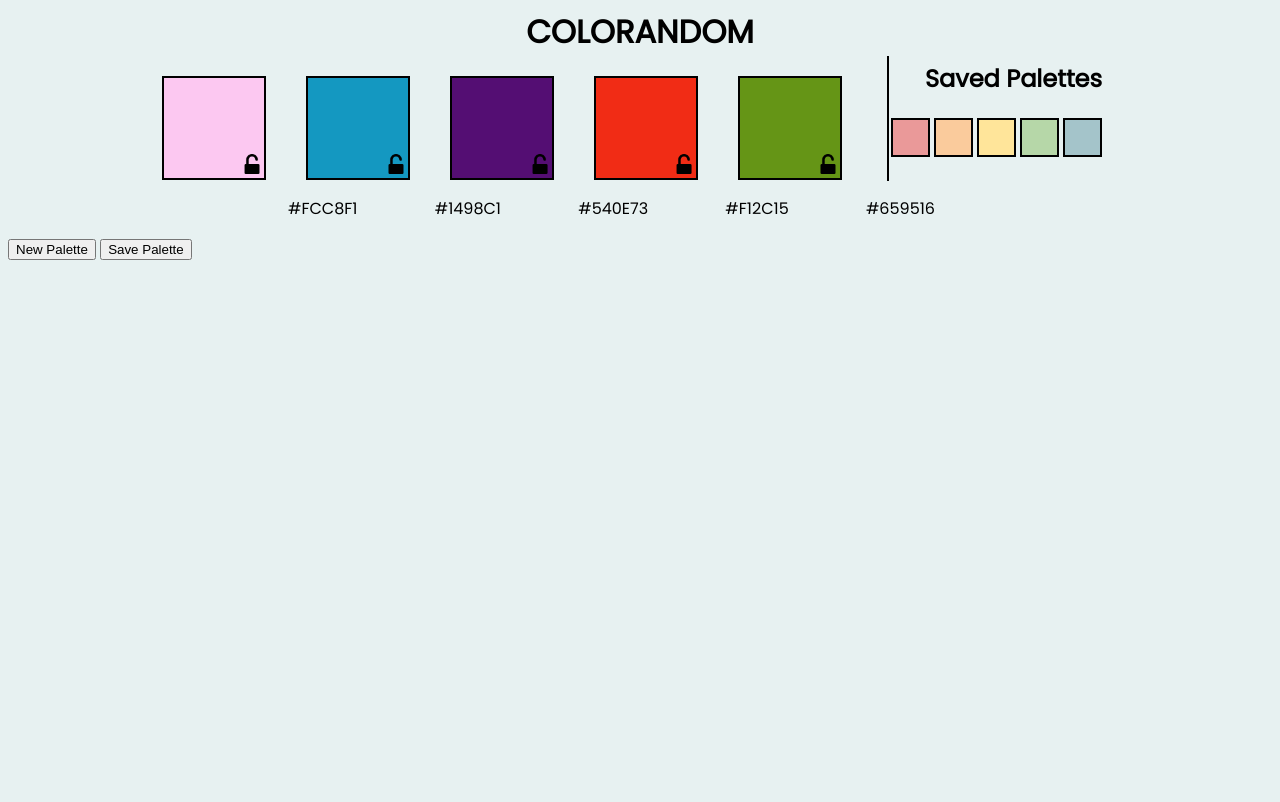
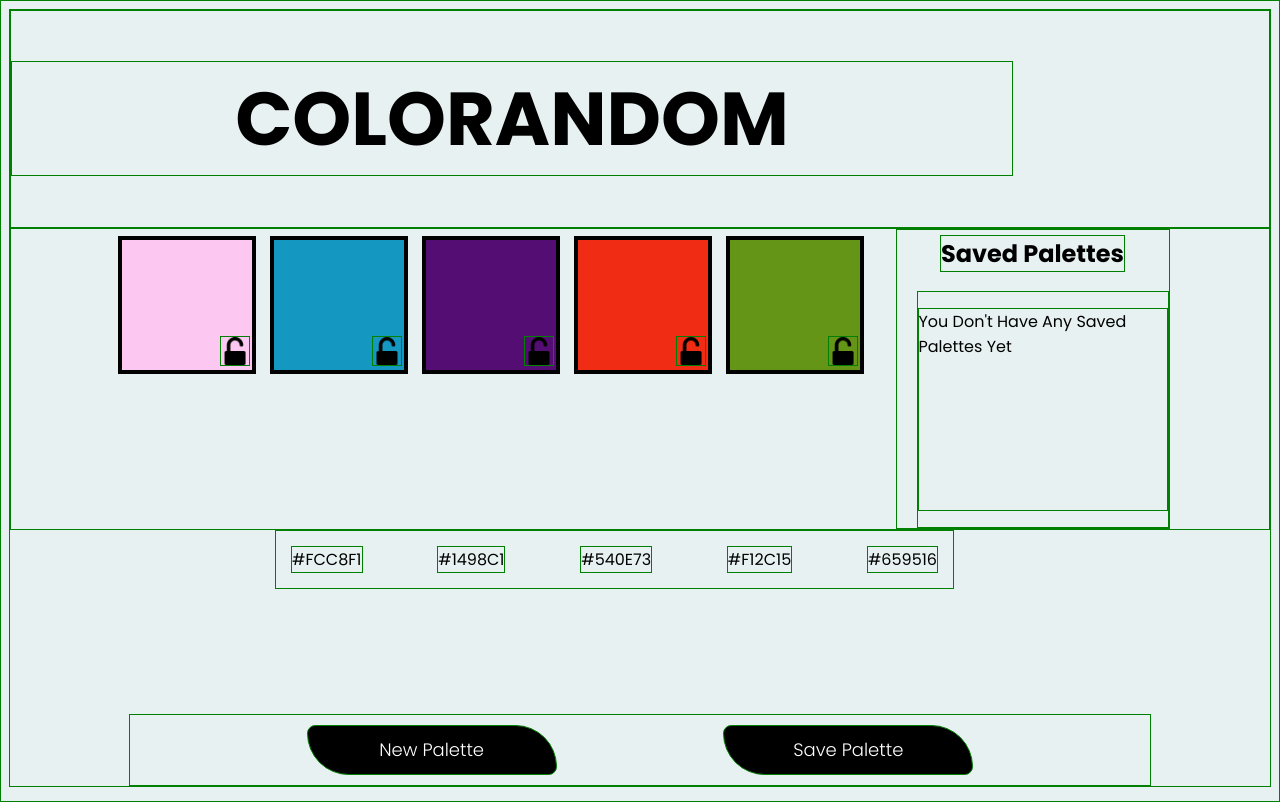
Before and after one commit to joh-ann/colorandom, a plain HTML site: page index.html in a window 1280 px wide. Drawn offline with Linux system fonts and the light colour scheme.

Commit message:
Update layout styling

```diff
--- a/index.html
+++ b/index.html
@@ -4,10 +4,9 @@
     <meta charset="UTF-8" />
     <meta name="viewport" content="width=device-width, initial-scale=1.0" />
     <link rel="stylesheet" href="styles.css" />
-    <link
-      href="https://fonts.googleapis.com/css2?family=Poppins&display=swap"
-      rel="stylesheet"
-    />
+    <link rel="preconnect" href="https://fonts.googleapis.com">
+    <link rel="preconnect" href="https://fonts.gstatic.com" crossorigin>
+    <link href="https://fonts.googleapis.com/css2?family=Poppins:wght@300;400;700&display=swap" rel="stylesheet"/>
     <title>Document</title>
   </head>
   <body>
@@ -38,11 +37,7 @@
       <aside class="saved-palettes-wrapper" id="aside">
         <h2>Saved Palettes</h2>
         <section class="saved-palettes">
-          <div class="mini-box" id="mini-1"></div>
-          <div class="mini-box" id="mini-2"></div>
-          <div class="mini-box" id="mini-3"></div>
-          <div class="mini-box" id="mini-4"></div>
-          <div class="mini-box" id="mini-5"></div>
+          <p class="opening-message">You Don't Have Any Saved Palettes Yet</p>
         </section>
       </aside>
     </section>
--- a/main.js
+++ b/main.js
@@ -25,6 +25,7 @@ var hex5 = document.querySelector("#hex-5");
 
 var aside = document.querySelector(".saved-palettes-wrapper");
 var savedPalettesView = document.querySelector(".saved-palettes");
+var openingMessage = document.querySelector('.opening-message');
 
 // lock/unlock icons
 var toggleIcon = document.querySelectorAll(".toggle-icon");
@@ -59,11 +60,10 @@ function switchIcon(event) {
 newPaletteBtn.addEventListener("click", randomPalette);
 // boxes.addEventListener("click", toggleLock);
 
-savePaletteBtn.addEventListener("click", function() {
-  aside.classList.remove("hidden")
+savePaletteBtn.addEventListener('click', function () {
   savePalette(currentPalette);
   displaySavedPalettes();
-
+  randomPalette();
 });
 
 //global variables
@@ -151,29 +151,26 @@ function loadPalette() {
 }
 
 function savePalette(currentPalette) {
-  mini1.style.backgroundColor = currentPalette.color1.hexCode;
-  mini2.style.backgroundColor = currentPalette.color2.hexCode;
-  mini3.style.backgroundColor = currentPalette.color3.hexCode;
-  mini4.style.backgroundColor = currentPalette.color4.hexCode;
-  mini5.style.backgroundColor = currentPalette.color5.hexCode;
   // add current palette to saved array
   savedPalettes.push(currentPalette);
 }
 
 function displaySavedPalettes() {
-  var newHTML = ``;
+  openingMessage.classList.add('hidden');
+  var newHTML = `<div class="mini-box-container">`;
 
   for (var i = 0; i < savedPalettes.length; i++) {
-  var palette = savedPalettes[i]; // get current savedpalette
-  var miniBoxesHTML = `` // store mini boxes HTML for current palette
+    var palette = savedPalettes[i]; // get current savedpalette
+    var miniBoxesHTML = ``; // store mini boxes HTML for current palette
 
-  miniBoxesHTML += `<div class="mini-box" style="background-color: ${palette.color1.hexCode};"></div>`;
-  miniBoxesHTML += `<div class="mini-box" style="background-color: ${palette.color2.hexCode};"></div>`;
-  miniBoxesHTML += `<div class="mini-box" style="background-color: ${palette.color3.hexCode};"></div>`;
-  miniBoxesHTML += `<div class="mini-box" style="background-color: ${palette.color4.hexCode};"></div>`;
-  miniBoxesHTML += `<div class="mini-box" style="background-color: ${palette.color5.hexCode};"></div>`;
-  // append to newHTML
-  newHTML += miniBoxesHTML;
+    miniBoxesHTML += `<div class="mini-box" id="mini-1" style="background-color: ${palette.color1.hexCode};"></div>`;
+    miniBoxesHTML += `<div class="mini-box" id="mini-2"style="background-color: ${palette.color2.hexCode};"></div>`;
+    miniBoxesHTML += `<div class="mini-box" id="mini-3"style="background-color: ${palette.color3.hexCode};"></div>`;
+    miniBoxesHTML += `<div class="mini-box" id="mini-4"style="background-color: ${palette.color4.hexCode};"></div>`;
+    miniBoxesHTML += `<div class="mini-box" id="mini-5"style="background-color: ${palette.color5.hexCode};"></div>`;
+    // append to newHTML
+    newHTML += miniBoxesHTML;
+    newHTML += `</div>`;
   }
   savedPalettesView.innerHTML = newHTML;
 }
--- a/styles.css
+++ b/styles.css
@@ -1,6 +1,6 @@
-/* * {
+* {
     border: 1px solid green;
-} */
+}
 
 html {
     height: 100%;
@@ -11,13 +11,19 @@ body {
     justify-content: center;
     flex-direction: column;
     font-family: 'Poppins', sans-serif;
-    background-color: #E7F1F1;
+    background-color: #e7f1f1;
+}
+
+p {
+    font-family: 'Poppins', sans-serif;
+    font-size: 1em;
 }
 
 h1 {
     display: flex;
-    justify-content: center;
-    margin: auto;
+    justify-content: center;;
+    font-size: 75px;
+    width: 1000px;
 }
 
 .hidden {
@@ -27,14 +33,14 @@ h1 {
 .palette-wrapper {
     display: flex;
     justify-content: center;
-    height: 125px;
+    height: 300px;
 }
 
 .box {
-    height: 100px;
-    width: 100px;
-    margin: 20px;
-    border: 2px solid black;
+    height: 130px;
+    width: 130px;
+    margin: 7px;
+    border: 4px solid black;
     display: flex;
     justify-content: flex-end;
     align-items: flex-end;
@@ -49,6 +55,7 @@ h1 {
     display: flex;
     justify-content: flex-end;
     flex-direction: column;
+    position: fixed;
 }
 
 .hex-text-wrapper {
@@ -62,38 +69,41 @@ h1 {
     margin: 15px;
 }
 
+.button-wrapper {
+    display: flex;
+    justify-content: space-evenly;
+    align-content: space-evenly;
+    width: 1000px;
+    margin: auto;
+    margin-top: 125px;
+    padding: 10px;
+}
+
+.new-palette-btn,
+.save-palette-btn {
+    background-color: #000000;
+    color: #ffffff;
+    font-family: 'Poppins', sans-serif;
+    width: 250px;
+    height: 50px;
+    font-size: 18px;
+    font-weight: 250;
+    border-radius: 10px 50px;
+    font-variant: common-ligatures;
+}
+
 .locked-icon {
-    height: 20px;
-    width: 20px;
+    height: 28px;
+    width: 28px;
     margin-bottom: 4px;
     margin-right: 2px;
 }
 
 .unlocked-icon {
-    height: 20px;
-    width: 20px;
+    height: 28px;
+    width: 28px;
     margin-bottom: 4px;
     margin-right: 2px;
-}
-
-#box-1 {
-    background-color: #EA9999;
-}
-
-#box-2 {
-    background-color: #FACB9C;
-}
-
-#box-3 {
-    background-color: #FFE59A;
-}
-
-#box-4 {
-    background-color: #B6D7A8;
-}
-
-#box-5 {
-    background-color: #A4C4CA;
 }
 
 .saved-palettes-wrapper {
@@ -103,7 +113,6 @@ h1 {
     align-items: center;
     height: auto;
     margin-left: 25px;
-    border-left: 2px solid black;
 }
 
 h2 {
@@ -116,8 +125,8 @@ h2 {
     display: flex;
     justify-content: center;
     margin: auto;
+    margin-left: 20px;
     height: 400px;
-    flex-direction: row;
     width: 300px;
 }
 
@@ -129,25 +138,12 @@ h2 {
     border: 2px solid black;
 }
 
-#mini-1 {
-    background-color: #EA9999;
+.mini-box-container {
+    display: flex;
+    justify-content: center;
+    flex-direction: row;
 }
 
-#mini-2 {
-    background-color: #FACB9C;
-}
-
-#mini-3 {
-    background-color: #FFE59A;
-}
-
-#mini-4 {
-    background-color: #B6D7A8;
-}
-
-#mini-5 {
-    background-color: #A4C4CA;
-}
 
 .saved-palettes {
     display: flex;
```
